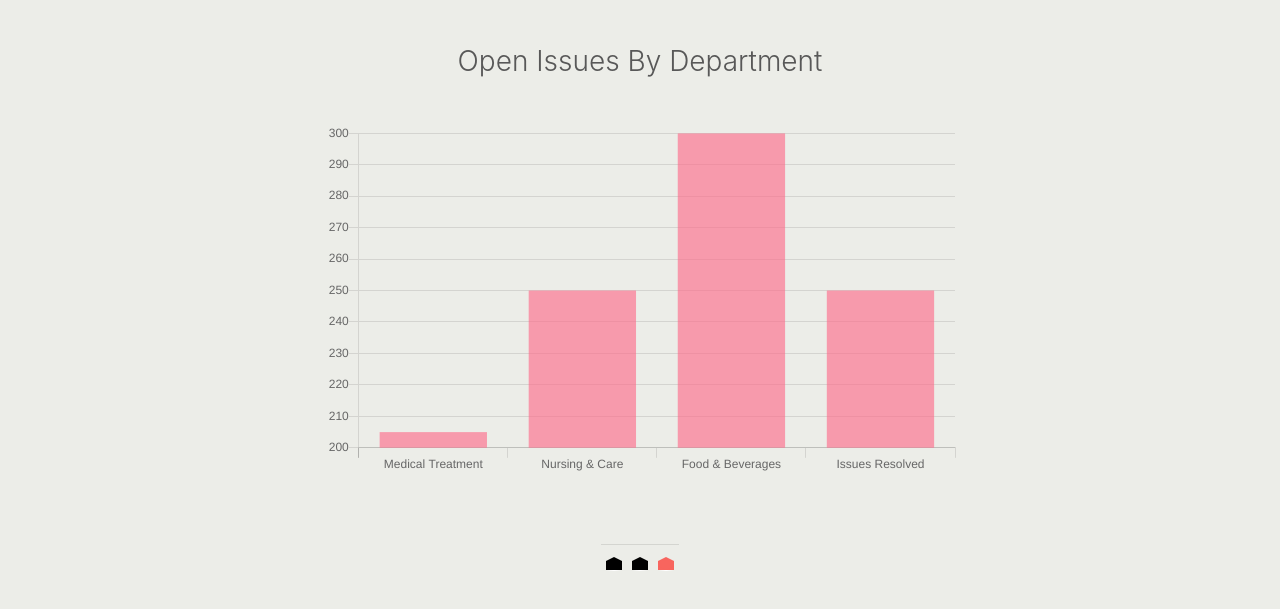
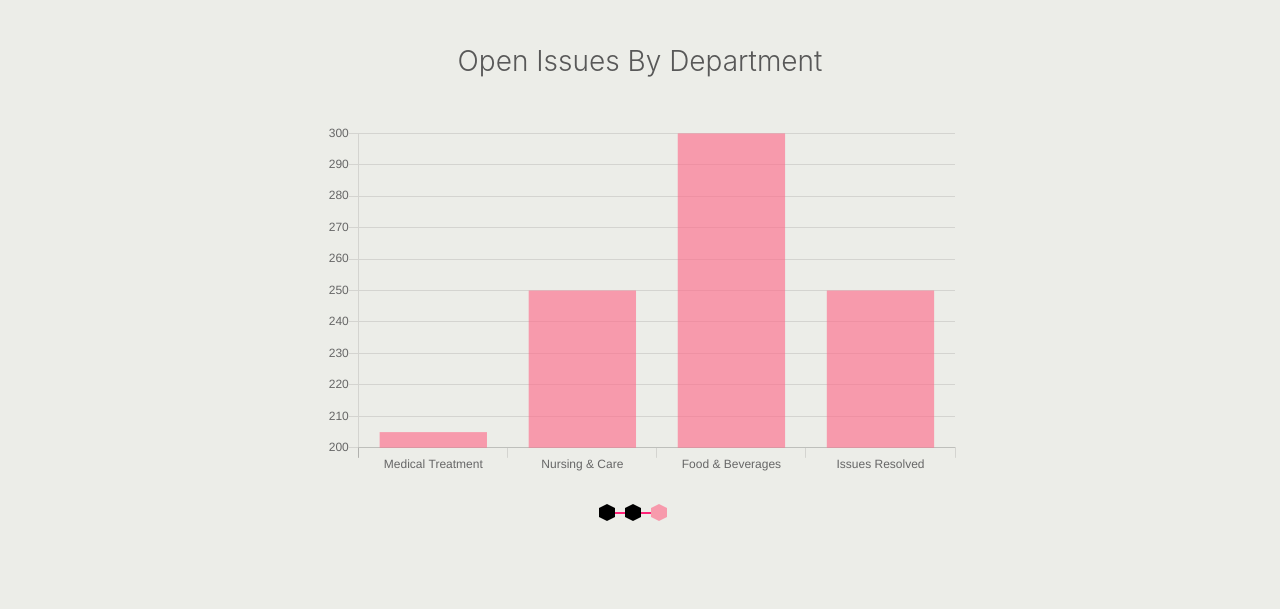
Before and after one commit to akashram22/omotoui.github.io, a plain HTML site: page index.html in a window 1280 px wide. Shown: the part 343-952 px from the top of the page. After the commit the page ends 924 px from the top, so only its background shows below. Drawn offline with nearby package versions, Linux system fonts and the light colour scheme.

Commit message:
all added

```diff
--- a/index.html
+++ b/index.html
@@ -31,10 +31,10 @@
                         <a class="nav-link" href="#">Home <span class="sr-only">(current)</span></a>
                     </li>
                     <li class="nav-item">
-                        <a class="nav-link" href="#">Link</a>
+                        <a class="nav-link" href="#">About Us</a>
                     </li>
                     <li class="nav-item">
-                        <a class="nav-link disabled" href="#">Disabled</a>
+                        <a class="nav-link" href="#">Contact</a>
                     </li>
                 </ul>
             </div>
@@ -76,18 +76,15 @@
         <div class="container pagination">
           <div class="row pagination-center">
             <div class="col-md-12">
-              <hr>
-              <ul >
+              <ul>
                   <li>
                       <a data-toggle="tooltip" data-placement="top" title="I'm in active state!"  href="#">
-                          <div class="hexagon"></div>
+                          <div class="hexagon"></div><hr>
                       </a>
                   </li>
-
-
                   <li>
                       <a data-toggle="tooltip" data-placement="top" title="I'm not in active state, but I'm hovered!" href="#">
-                          <div class="hexagon"></div>
+                          <div class="hexagon"></div><hr>
                       </a>
                   </li>
                   <li>
--- a/style.css
+++ b/style.css
@@ -119,12 +119,12 @@ a > .hexagon {
     background: black;
 }
 .active .hexagon {
-    background: red;
+    background: #f79aac;
 }
 
 /* hover states */
 a > .hexagon:hover {
-    background: red;
+    background: #f79aac;
 }
 
 /* pseudo classes */
@@ -151,10 +151,10 @@ a > .hexagon:hover {
 
 /* pseudo classes color variations */
 .active .hexagon:before {
-    border-bottom: 4px solid red;
+    border-bottom: 4px solid #f79aac;
 }
 .active .hexagon:after {
-    border-top: 4px solid red;
+    border-top: 4px solid #f79aac;
 }
 a > .hexagon:before {
     border-bottom: 4px solid black;
@@ -165,48 +165,88 @@ a > .hexagon:after {
 
 /* pseudo classes hover states */
 a > .hexagon:hover:before {
-    border-bottom-color: red;
+    border-bottom-color: #f79aac;
 }
 a > .hexagon:hover:after {
-    border-top-color: red;
+    border-top-color: #f79aac;
 }
 
 ul {    list-style: none; margin: 0; padding: 0;}
 ul li {    float: left; margin: 0 5px;}
 
-.pagination
+/* element */
+.hexagon {
+    width: 16px;
+    height: 9px;
+    position: relative;
+}
+a > .hexagon {
+    background: black;
+}
+.active .hexagon {
+    background: #f79aac;
+}
 
-{
-    padding: 50px 0px;
+/* hover states */
+a > .hexagon:hover {
+    background: #f79aac;
+}
+
+/* pseudo classes */
+.hexagon:before {
+    content: "";
+    position: absolute;
+    top: -4px;
+    left: 0;
+    width: 0;
+    height: 0;
+    border-left: 8px solid transparent;
+    border-right: 8px solid transparent;
+}
+.hexagon:after {
+    content: "";
+    position: absolute;
+    bottom: -4px;
+    left: 0;
+    width: 0;
+    height: 0;
+    border-left: 8px solid transparent;
+    border-right: 8px solid transparent;
+}
+
+/* pseudo classes color variations */
+.active .hexagon:before {
+    border-bottom: 4px solid #f79aac;
+}
+.active .hexagon:after {
+    border-top: 4px solid #f79aac;
+}
+a > .hexagon:before {
+    border-bottom: 4px solid black;
+}
+a > .hexagon:after {
+    border-top: 4px solid black;
+}
+
+/* pseudo classes hover states */
+a > .hexagon:hover:before {
+    border-bottom-color: #f79aac;
+}
+a > .hexagon:hover:after {
+    border-top-color: #f79aac;
+}
+
+hr {
+    border: 0;
+    border-top: 2px solid #F27;
+    left: 16px;
+    position: relative;
+    top: -21px;
 }
 
 .pagination-center
 {
     margin: 0 auto;
+    padding: 30px;
+
 }
-
-.active .hexagon {
-    background: #f8655e;
-}
-
-.hexagon:after {
-    content: '';
-    width: 100%;
-    border-bottom: solid 1px #fff;
-    position: absolute;
-    left: 0;
-    top: 50%;
-    z-index: 1;
-}
-
-.active .hexagon:before {
-    border-bottom: 4px solid #f8655e;
-}
-
-.active .hexagon:before {
-    border-bottom: 4px solid #f8655e;
-}
-
-.active .hexagon:after {
-    border-top: 4px solid #f8655e;
-}
```
